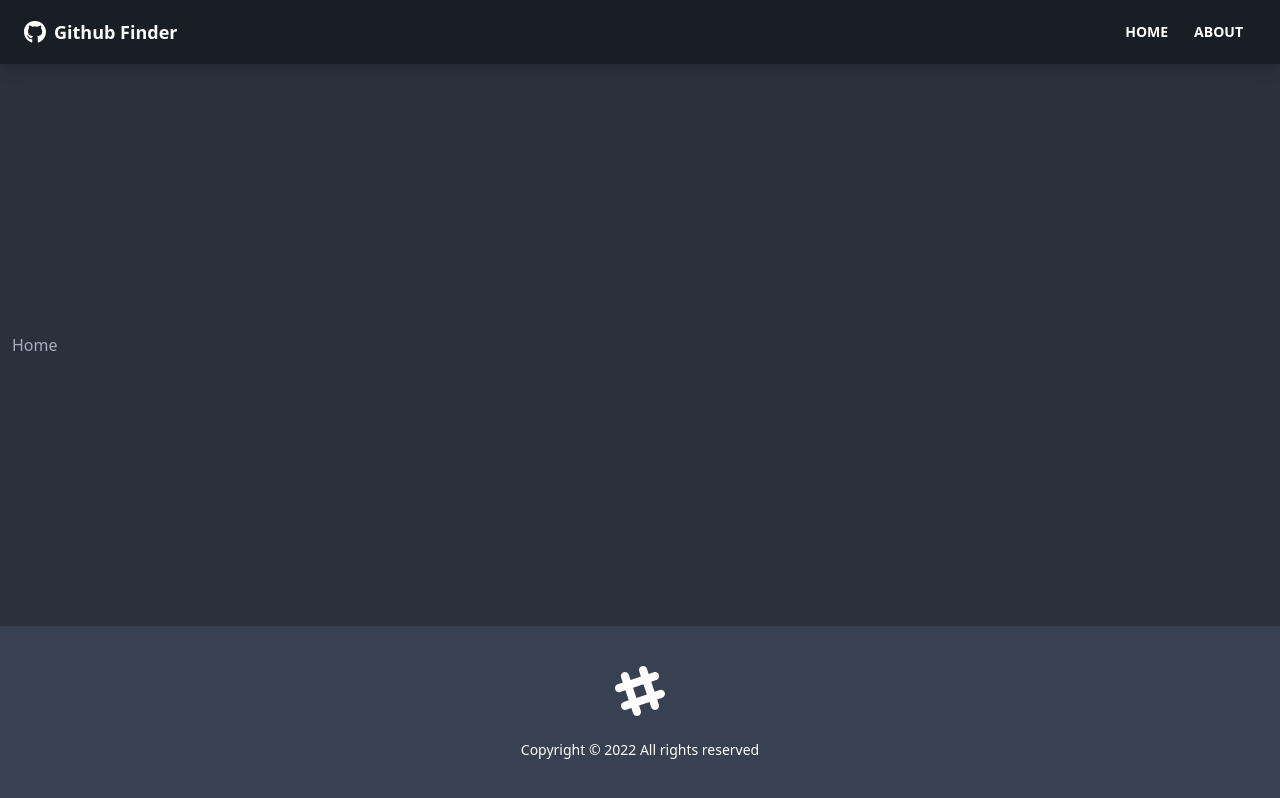
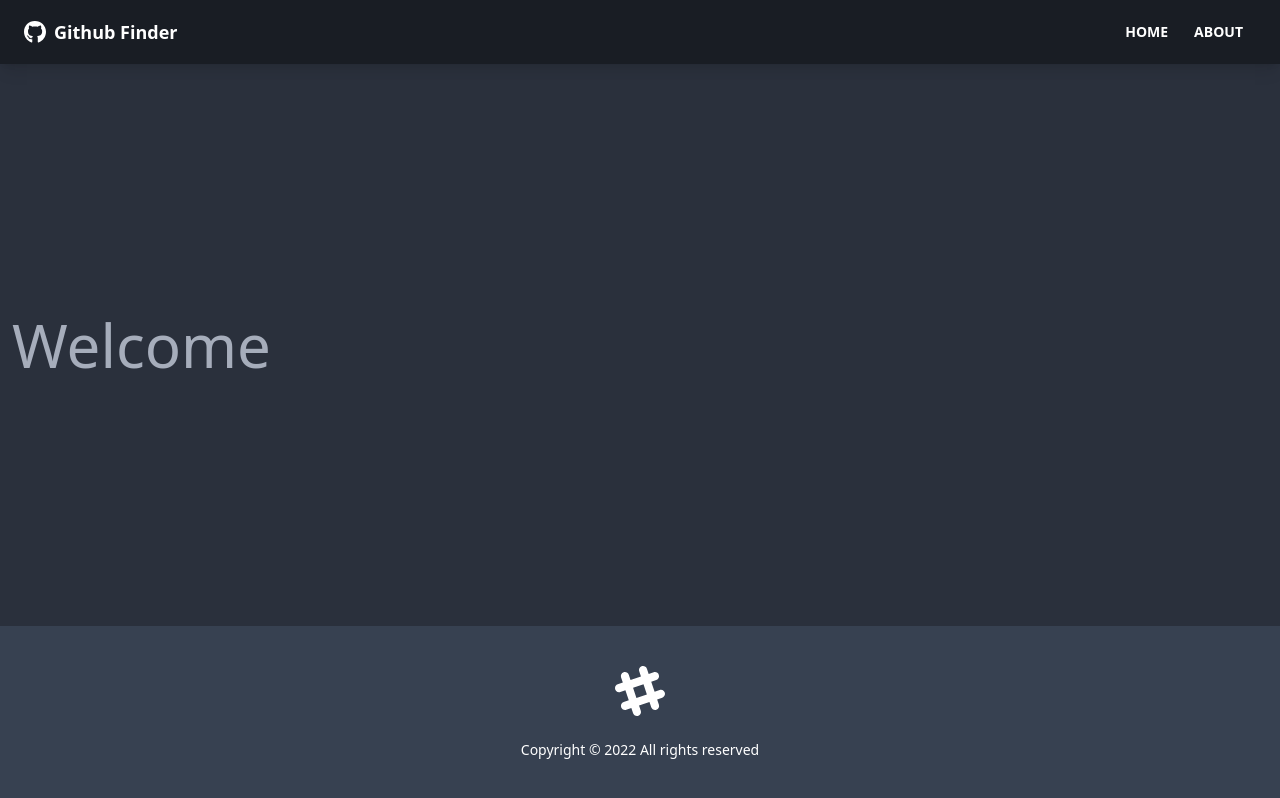
Before and after one commit to develad/github-finder, a React (Create React App) app: page / in a window 1280 px wide. Built offline with nearby package versions, Linux system fonts and the light colour scheme; a web font is replaced by a local one.

Commit message:
Github API & Getting Token - Chapter 49

```diff
--- a/src/pages/About.jsx
+++ b/src/pages/About.jsx
@@ -17,7 +17,7 @@ function About() {
         href="https://github.com/develad"
         target="_blank"
         rel="noreferrer"
-        className="flex items-baseline text-2xl font-bold"
+        className="flex items-baseline text-2xl font-bold hover:text-white transition duration-150 ease-out hover:ease-in"
       >
         <FaGithub
           className="mr-2"
--- a/src/pages/Home.jsx
+++ b/src/pages/Home.jsx
@@ -1,7 +1,11 @@
 import React from "react";
 
 function Home() {
-  return <div>Home</div>;
+  return (
+    <div>
+      <h1 className="text-6xl">Welcome</h1>
+    </div>
+  );
 }
 
 export default Home;
```
Also changed, not shown: 1 other file (tests, documents, lock files or other folders).
